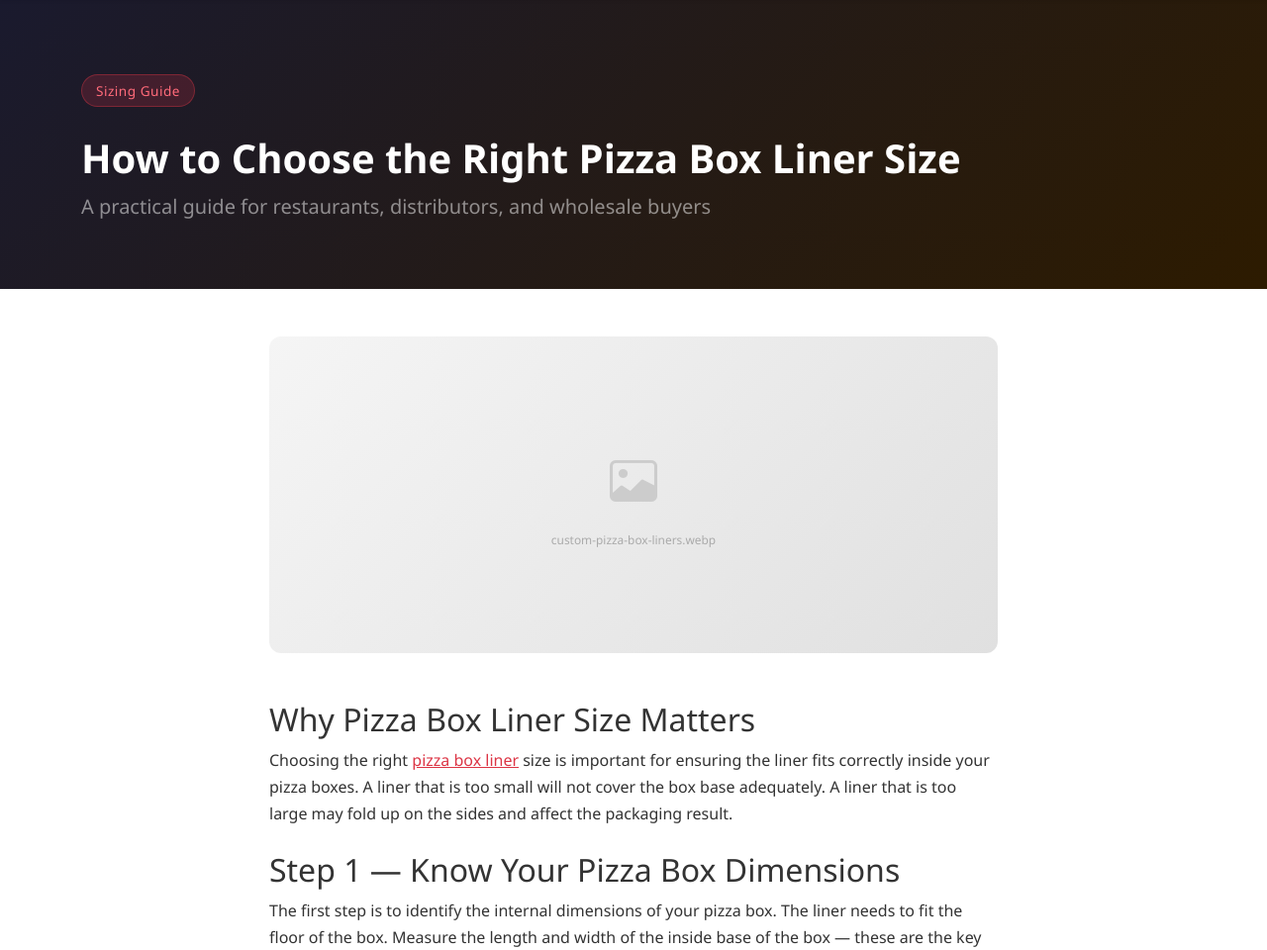
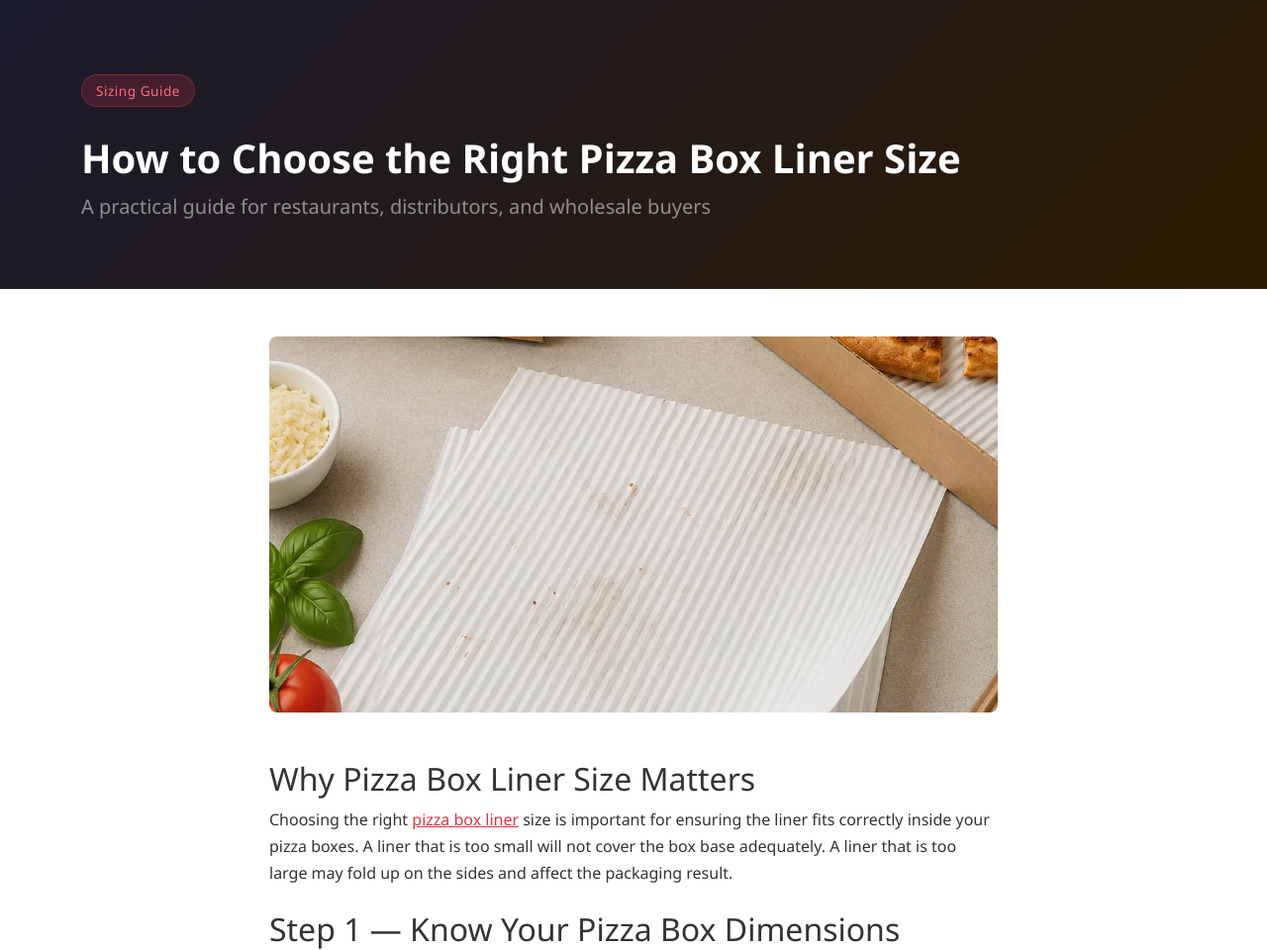
Before and after one commit to tolunayakbulut/pizzaboxliners, a CodeIgniter 4 app: the page made by app/Views/blog/how_to_choose_size.php in a window 1280 px wide. Shown: the part 61-1021 px from the top of the page at 99% size. Run offline with PHP 8.4 and a stand-in for CodeIgniter, Linux system fonts and the light colour scheme; the template is opened without the code that fills it, so the values that code supplies are empty; some libraries are stand-ins or nearby versions.

Commit message:
Fix missing blog/product images and Product schema offers error
Blog listing and two pages rendered a placeholder icon instead of an
actual <img>, so cover photos never showed. Also add an offers block
to Product JSON-LD on all product pages to fix Google's "missing
offers/review/aggregateRating" structured data error.

Co-Authored-By: Claude Sonnet 4.6 <noreply@anthropic.com>

```diff
--- a/app/Controllers/Blog.php
+++ b/app/Controllers/Blog.php
@@ -122,14 +122,14 @@ class Blog extends BaseController
                 'title'       => 'Pizza Box Liners vs Pizza Box Inserts: What Is the Difference?',
                 'excerpt'     => 'A clear comparison between pizza box liners and pizza box inserts to help buyers choose the right product.',
                 'tag'         => 'Comparison',
-                'image'       => 'pizza-packaging-paper-liners.webp',
+                'image'       => 'pizza-box-liner-paper.webp',
             ],
             [
                 'url'         => base_url('blog/how-to-choose-pizza-box-liner-size'),
                 'title'       => 'How to Choose the Right Pizza Box Liner Size',
                 'excerpt'     => 'A practical guide on selecting the correct liner size for your pizza box dimensions and business needs.',
                 'tag'         => 'Sizing Guide',
-                'image'       => 'custom-pizza-box-liners.webp',
+                'image'       => 'pizza-box-liners.webp',
             ],
             [
                 'url'         => base_url('blog/wholesale-pizza-box-liners-guide'),
--- a/app/Views/blog/how_to_choose_size.php
+++ b/app/Views/blog/how_to_choose_size.php
@@ -15,12 +15,11 @@
         <div class="row justify-content-center">
             <div class="col-lg-8">
 
-                <div class="product-img-placeholder mb-5">
-                    <div class="text-center">
-                        <i class="bi bi-image" style="font-size:3rem; color:#ccc;"></i>
-                        <p class="mt-2 mb-0 small" style="color:#aaa;">custom-pizza-box-liners.webp</p>
-                    </div>
-                </div>
+                <img src="<?= base_url('assets/images/pizza-box-liners.webp') ?>"
+                     alt="Choosing the right pizza box liner size"
+                     class="img-fluid rounded-3 mb-5 w-100"
+                     style="max-height:380px; object-fit:cover;"
+                     loading="lazy">
 
                 <h2>Why Pizza Box Liner Size Matters</h2>
                 <p>
```
Also changed, not shown: app/Controllers/Products.php (+15 -0 lines), app/Views/blog/index.php (+1 -6 lines), app/Views/products/custom_pizza_box_liners.php (+5 -6 lines).
